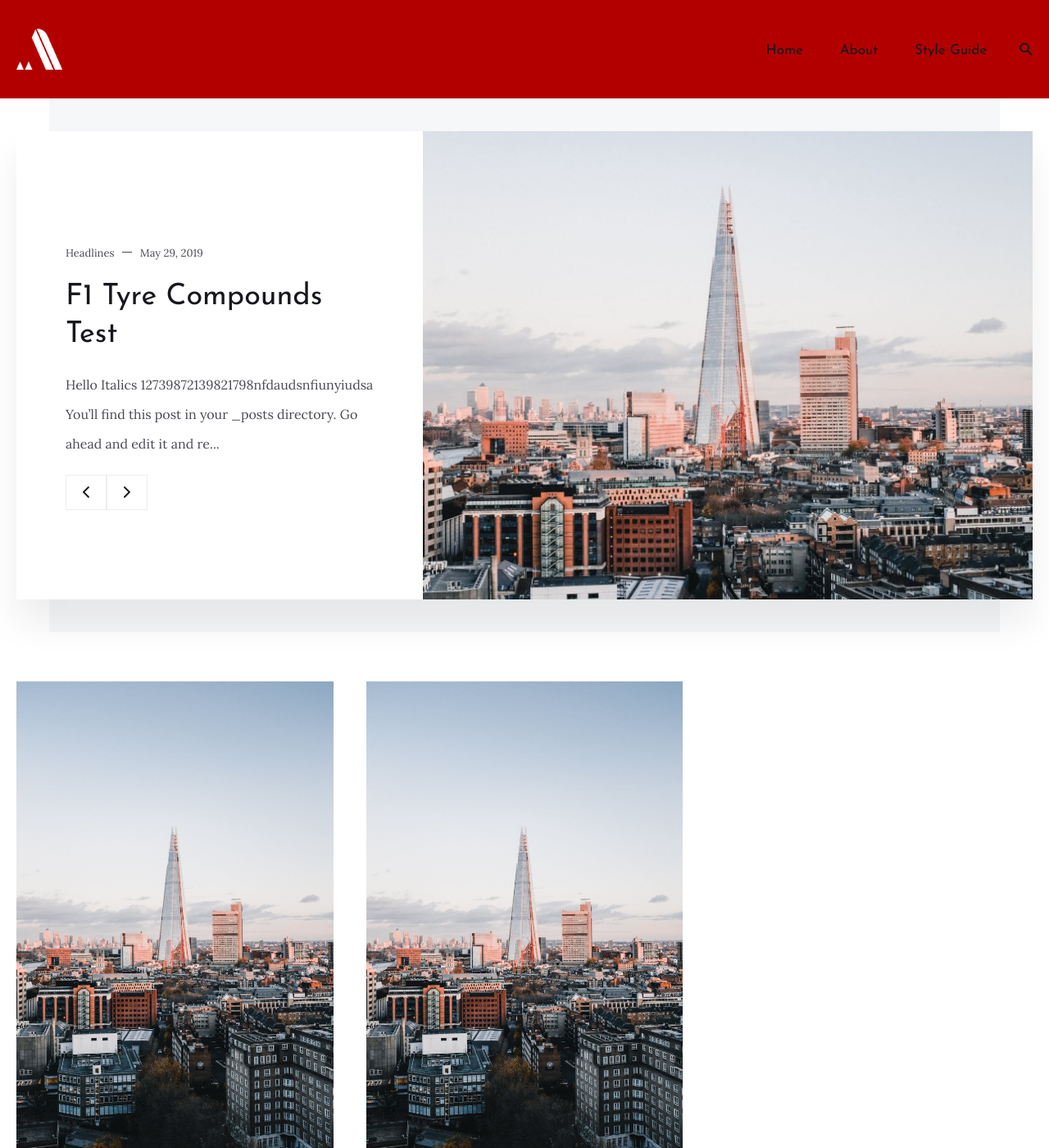
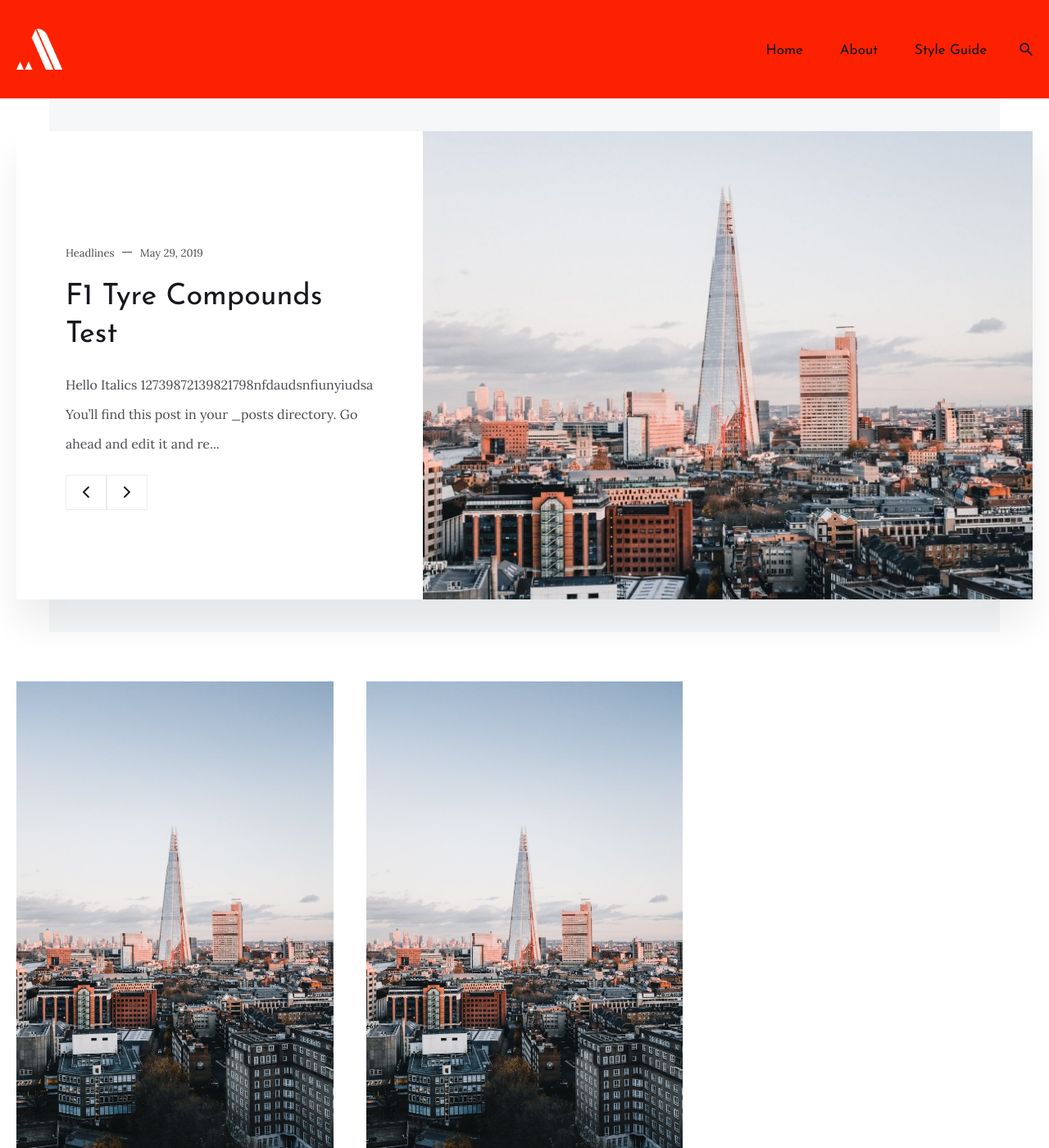
Before and after one commit to Asfalto-Ascari/AsfaltoAscari, a Jekyll site: the page built from index.html, in a window 1280 px wide and 1400 px high. Shown: the whole window at 82% size. Built offline with Jekyll 4.4.1, drawn with Linux system fonts in a browser that asks for light colours; nearby versions of some CDN libraries; the list of posts is cut into pages by our own code.

Commit message:
Header colour change

```diff
--- a/_sass/3-modules/_header.scss
+++ b/_sass/3-modules/_header.scss
@@ -6,7 +6,7 @@
   z-index: 10;
   width: 100%;
   height: auto;
-  background: #b20000;
+  background: #FC2100;
   transition: $global-transition;
   &.is-hide {
     top: -120px;
```
